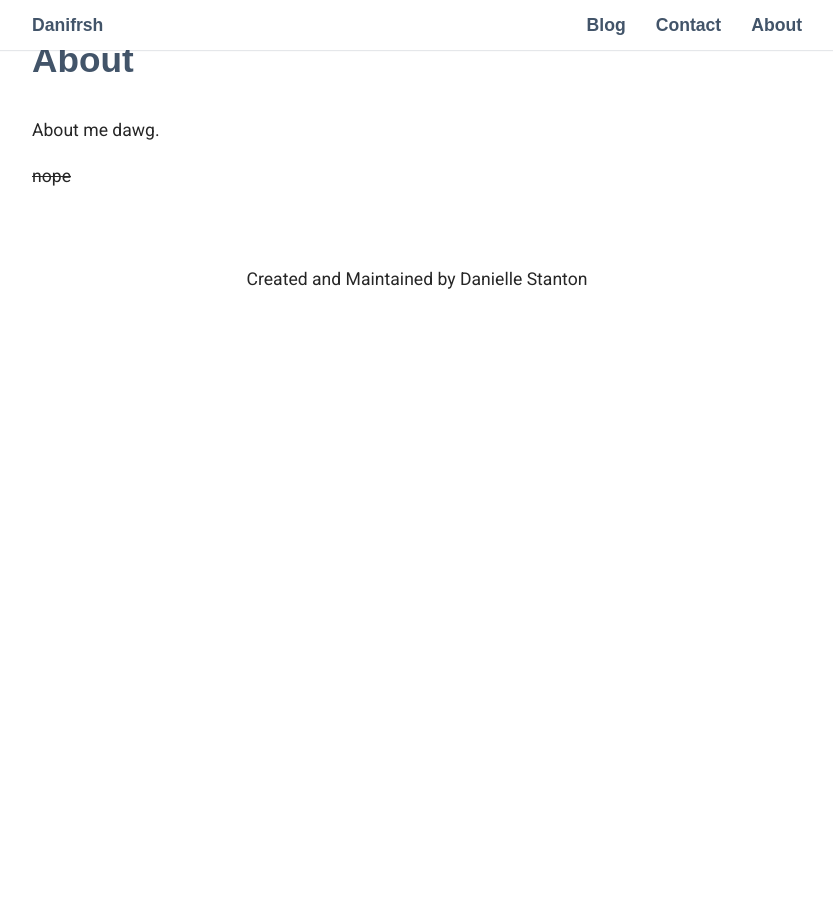
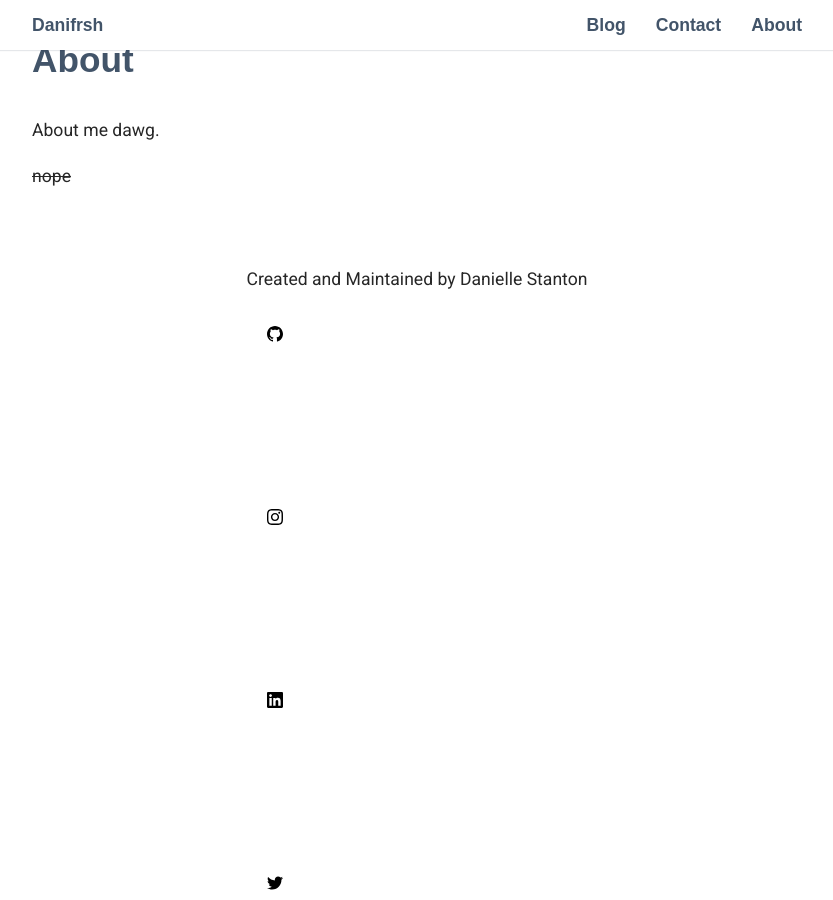
Before and after one commit to destanton/dfresh-site, a Jekyll site: the page built from _pages/01_about.md, in a window 1280 px wide and 900 px high, scrolled down 495 px. Shown: the whole window, without its empty margins (223-1056 px from the left). Built offline with Jekyll 4.4.1, drawn with Linux system fonts in a browser that asks for light colours; before the commit the page ends 900 px from its top, so only the background shows below that; grey boxes are pictures that could not be loaded.

Commit message:
added social icons and svgs to site

```diff
--- a/_config.yml
+++ b/_config.yml
@@ -21,6 +21,8 @@ baseurl: "" # the subpath of your site, e.g. /blog
 url: "https://localhost:4000" # the base hostname & protocol for your site, e.g. http://example.com
 twitter_username: destanton
 github_username:  destanton
+instagram_username: danifrsh
+linkedin_username: danielle-stanton
 
 # Build settings
 markdown: kramdown
@@ -41,7 +43,6 @@ defaults:
   values:
     image: true
 
-header: assets/img/mason-danielle-dance.jpg
 # Exclude from processing.
 # The following items will not be processed, by default. Create a custom list
 # to override the default setting.
--- a/_includes/footer.html
+++ b/_includes/footer.html
@@ -1,3 +1,6 @@
 <footer>
   <p>Created and Maintained by Danielle Stanton</p>
+  <div class="svg-div">
+    {%- include social.html -%}
+  </div>
 </footer>
--- /dev/null
+++ b/_includes/social.html
@@ -0,0 +1,8 @@
+<ul class="social-media-list">
+  {%- if site.dribbble_username -%}<li><a href="https://dribbble.com/{{ site.dribbble_username }}"><svg class="svg-icon"><use href="{{ '/assets/social-icons.svg#dribbble' | relative_url }}"></use></svg></a></li>{%- endif -%}
+  {%- if site.facebook_username -%}<li><a href="https://www.facebook.com/{{ site.facebook_username }}"><svg class="svg-icon"><use href="{{ '/assets/social-icons.svg#facebook' | relative_url }}"></use></svg></a></li>{%- endif -%}
+  {%- if site.github_username -%}<li><a href="https://github.com/{{ site.github_username }}"><svg class="svg-icon"><use href="{{ '/assets/social-icons.svg#github' | relative_url }}"></use></svg></a></li>{%- endif -%}
+  {%- if site.instagram_username -%}<li><a href="https://www.instagram.com/{{ site.instagram_username }}"><svg class="svg-icon"><use href="{{ '/assets/social-icons.svg#instagram' | relative_url }}"></use></svg></a></li>{%- endif -%}
+  {%- if site.linkedin_username -%}<li><a href="https://www.linkedin.com/in/{{ site.linkedin_username }}"><svg class="svg-icon"><use href="{{ '/assets/social-icons.svg#linkedin' | relative_url }}"></use></svg></a></li>{%- endif -%}
+  {%- if site.twitter_username -%}<li><a href="https://twitter.com/{{ site.twitter_username }}"><svg class="svg-icon"><use href="{{ '/assets/social-icons.svg#twitter' | relative_url }}"></use></svg></a></li>{%- endif -%}
+</ul>
```
Also changed, not shown: assets/social-icons.svg (added).
